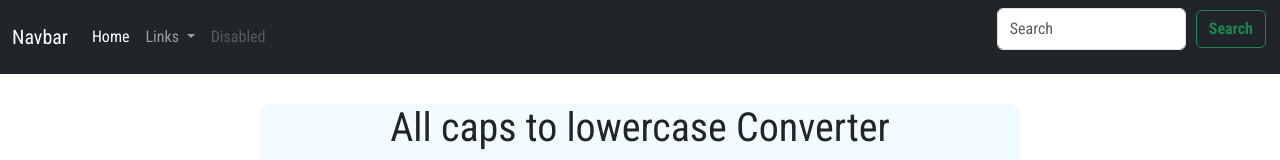
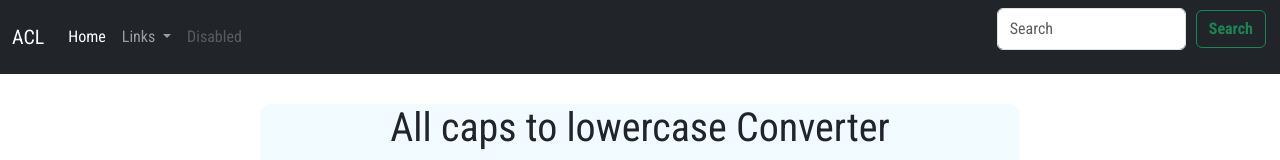
Before and after one commit to allcapstolowercase/allcapstolowercase.github.io, a plain HTML site: page index.html in a window 1280 px wide. Shown: the top 160 px of the page. Drawn offline with nearby package versions, Linux system fonts and the light colour scheme.

Commit message:
index.html

```diff
--- a/index.html
+++ b/index.html
@@ -102,7 +102,7 @@
     <header class="header">
        <nav class="navbar navbar-expand-lg navbar-dark bg-dark">
     <div class="container-fluid">
-        <a class="navbar-brand" href="#">Navbar</a>
+        <a class="navbar-brand" href="https://allcapstolowercase.github.io/">ACL</a>
         <button class="navbar-toggler" type="button" data-bs-toggle="collapse" data-bs-target="#navbarSupportedContent" aria-controls="navbarSupportedContent" aria-expanded="false" aria-label="Toggle navigation">
             <span class="navbar-toggler-icon"></span>
         </button>
```
